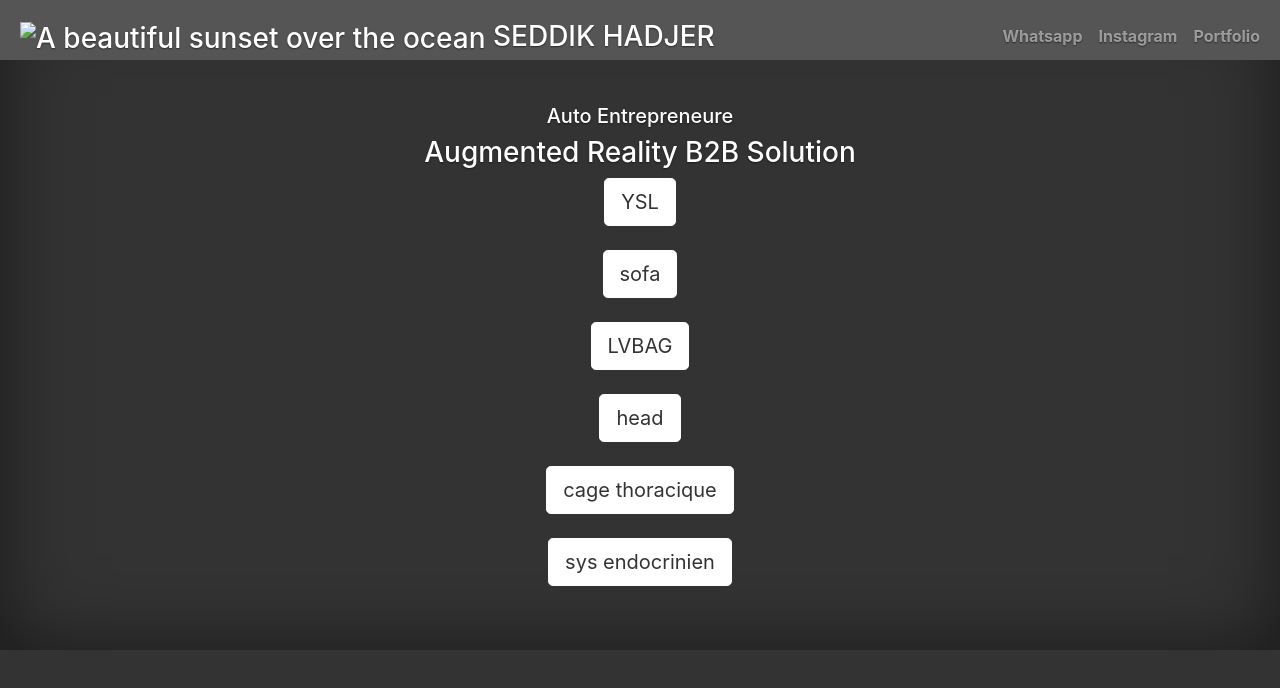
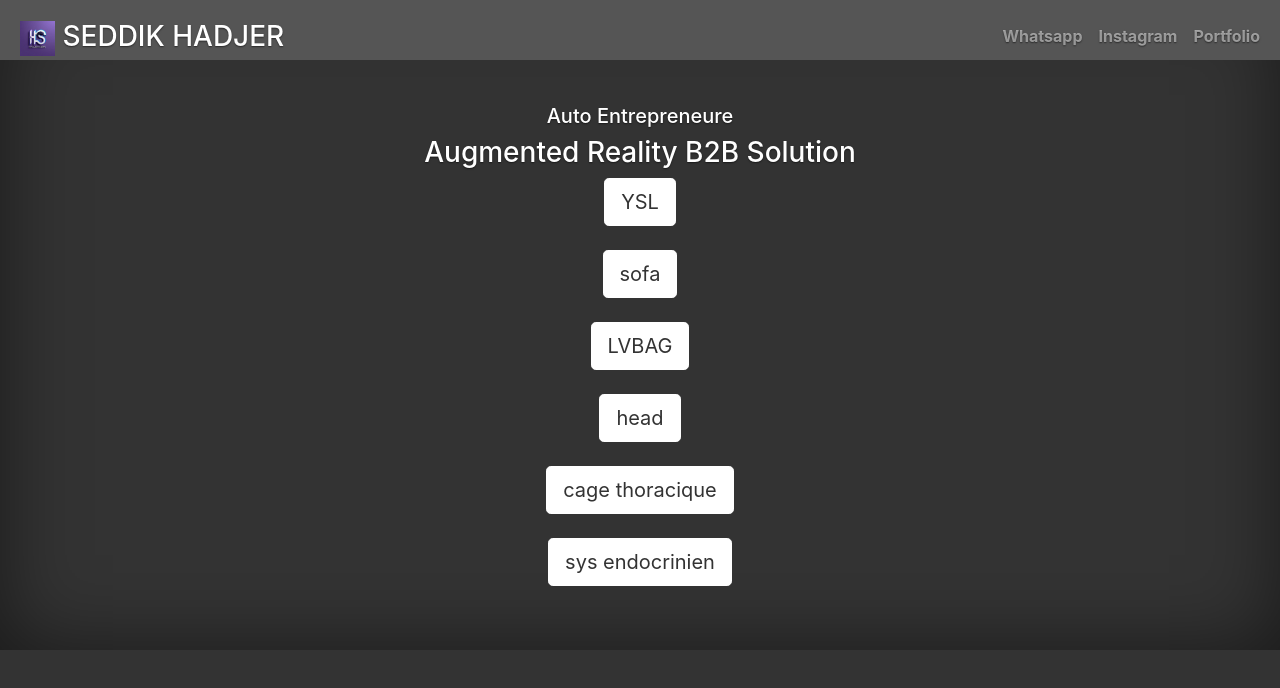
Before and after one commit to nassim-kada/webXR_port, a website: page index.html in a window 1280 px wide. Drawn offline with nearby package versions, Linux system fonts and the light colour scheme.

Commit message:
fixed logo

```diff
--- a/index.html
+++ b/index.html
@@ -48,9 +48,8 @@
       <script src="https://kit.fontawesome.com/86f3d02ba1.js" crossorigin="anonymous"></script>
 <header class="masthead mb-auto">
     <div class="inner">
-      <h3 class="masthead-brand"><img src="../../assets/logo.png "alt="A beautiful sunset over the ocean" width="35" height="35" /> SEDDIK HADJER</h3>
-
-      <nav class="nav nav-masthead justify-content-center">
+      <h3 class="masthead-brand"> <img src="asset/logo.png" height="35" width="35" > SEDDIK HADJER</h3>
+    <nav class="nav nav-masthead justify-content-center">
         <a class="nav-link " href="https://api.whatsapp.com/send/?phone=213557156780&text&type=phone_number&app_absent=0">Whatsapp</a>
         <a class="nav-link" href="https://www.instagram.com/hadjer.dev/?next=%2F">Instagram</a>
         <a class="nav-link" href="https://hadjerseddik.vercel.app/">Portfolio</a>
```
